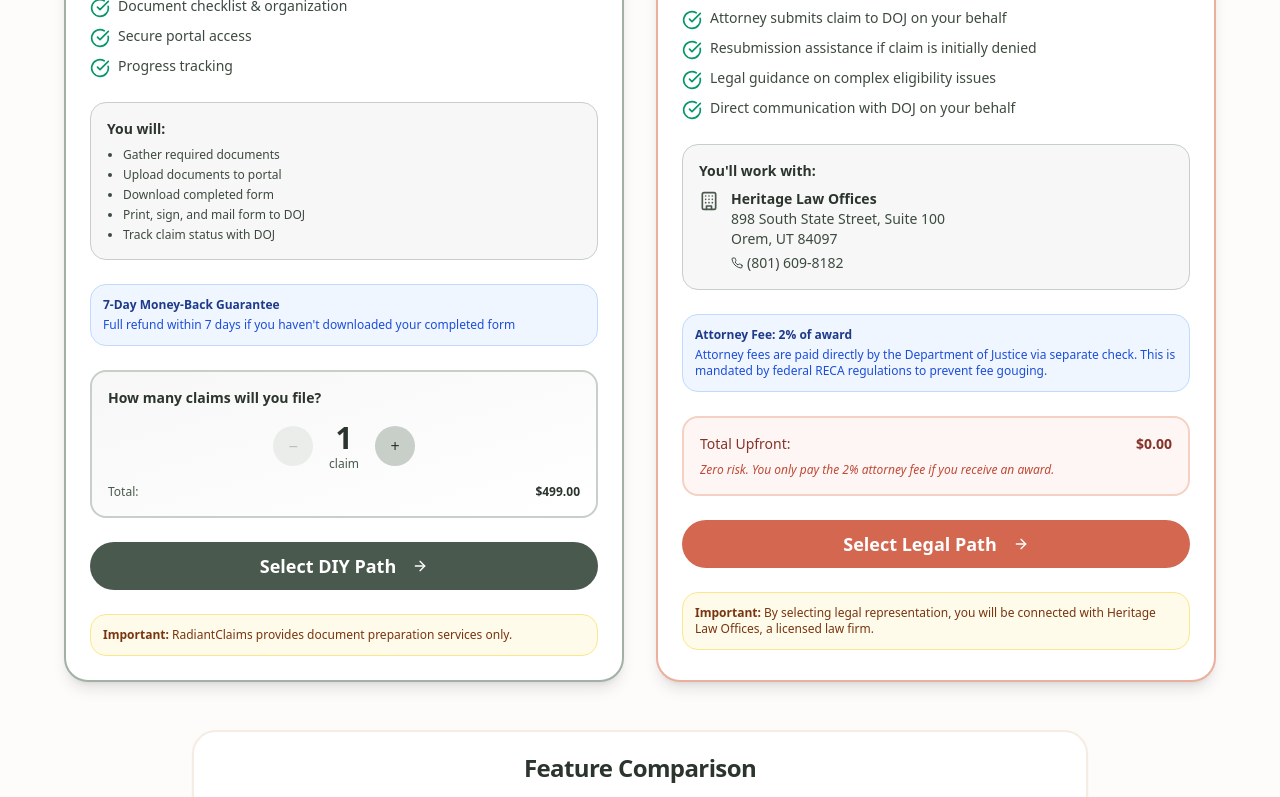
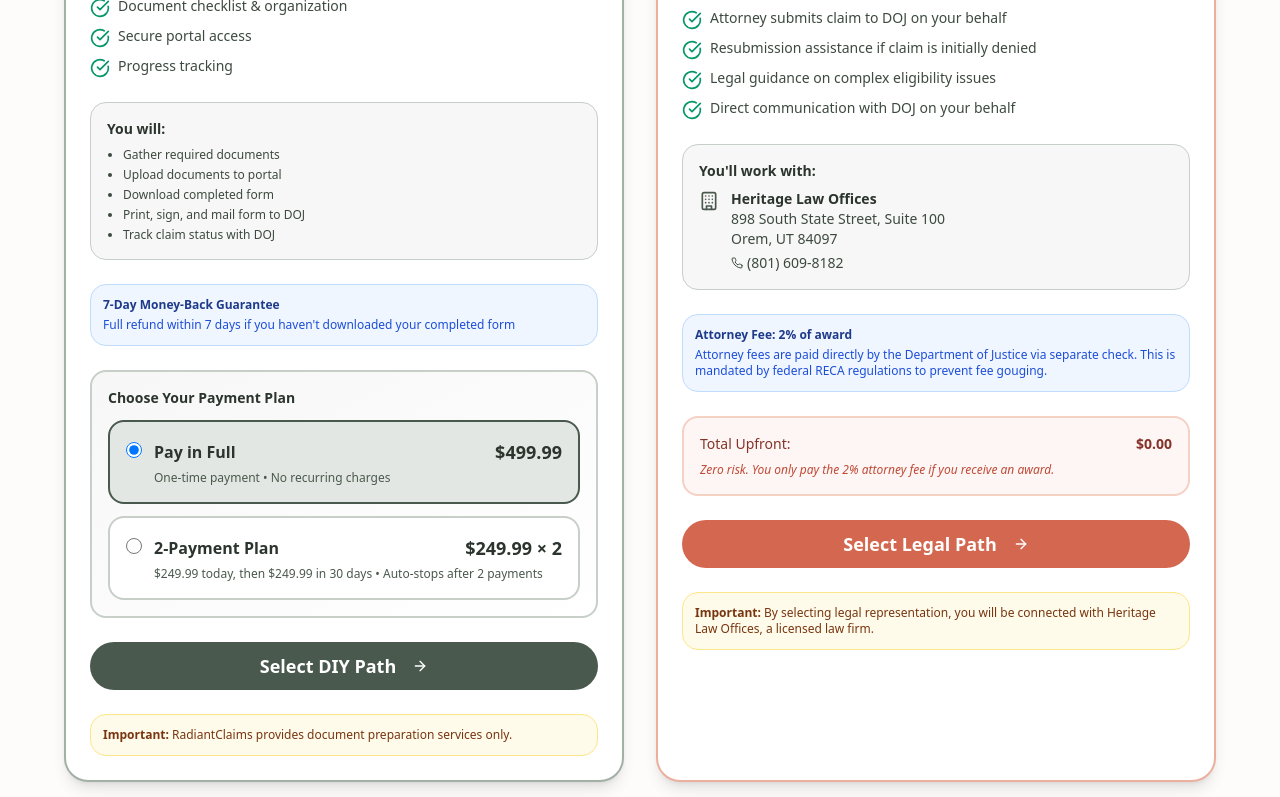
Before and after one commit to Vishai/RadiantClaims, a Next.js app: page /service-tiers in a window 1280 px wide. Shown: the part 1013-1810 px from the top of the page. Built offline with nearby package versions, Linux system fonts and the light colour scheme; no server answers.

Commit message:
adding new Stripe products and subscriptions

```diff
--- a/src/app/service-tiers/page.tsx
+++ b/src/app/service-tiers/page.tsx
@@ -29,7 +29,7 @@ import { SERVICE_TIERS } from "@/lib/constants/service-tiers";
 import { HERITAGE_LAW_OFFICES } from "@/lib/constants/heritage-law";
 import { DIYTermsAgreement } from "@/components/DIYTermsAgreement";
 import { LegalRepresentationAgreement } from "@/components/LegalRepresentationAgreement";
-import { calculateAccountPricing } from "@/lib/pricing-calculator";
+// import { calculateAccountPricing } from "@/lib/pricing-calculator"; // Deprecated - using flat pricing now
 
 function ServiceTiersContent() {
   const router = useRouter();
@@ -44,12 +44,14 @@ function ServiceTiersContent() {
   const [showEligibilityPrompt, setShowEligibilityPrompt] = useState(false);
   const [errorMessage, setErrorMessage] = useState<string | null>(null);
   const [infoMessage, setInfoMessage] = useState<string | null>(null);
+  const [paymentPlan, setPaymentPlan] = useState<"full" | "installment">(
+    "full"
+  );
 
-  // Per-claim pricing
-  const [diyClaimCount, setDiyClaimCount] = useState(1);
+  // Legacy per-claim pricing (deprecated, kept for backwards compatibility)
+  // const [diyClaimCount, setDiyClaimCount] = useState(1);
   // const [legalClaimCount, setLegalClaimCount] = useState(1);
-
-  const diyPricing = calculateAccountPricing("DIY_PREP", diyClaimCount);
+  // const diyPricing = calculateAccountPricing("DIY_PREP", diyClaimCount);
   // const legalPricing = calculateAccountPricing("LEGAL_REP", legalClaimCount);
 
   const handleSelectTier = async (tierId: "DIY_PREP" | "LEGAL_REP") => {
@@ -123,6 +125,7 @@ function ServiceTiersContent() {
         headers: { "Content-Type": "application/json" },
         body: JSON.stringify({
           tier: "DIY_PREP",
+          paymentPlan,
           policyType: "TERMS_OF_SERVICE",
           policyVersion: "1.0",
           ipAddress: window.location.hostname,
@@ -385,10 +388,10 @@ function ServiceTiersContent() {
                 </div>
                 <div className="text-right">
                   <div className="text-3xl font-bold text-sage-900">
-                    ${diyPricing.setupFeePerClaim}
+                    $499.99
                   </div>
                   <div className="text-sm font-bold text-terracotta-600">
-                    One-time Flat Fee
+                    One-time or 2 Payments
                   </div>
                 </div>
               </div>
@@ -443,43 +446,78 @@ function ServiceTiersContent() {
                 </p>
               </div>
 
-              {/* Claim Counter */}
+              {/* Payment Plan Selector */}
               <div className="rounded-lg border-2 border-sage-200 bg-gradient-to-br from-sage-50 to-white p-4">
                 <p className="mb-3 text-sm font-semibold text-sage-900">
-                  How many claims will you file?
+                  Choose Your Payment Plan
                 </p>
-                <div className="flex items-center justify-center gap-4">
-                  <button
-                    onClick={() =>
-                      setDiyClaimCount(Math.max(1, diyClaimCount - 1))
-                    }
-                    disabled={diyClaimCount <= 1}
-                    className="flex h-10 w-10 items-center justify-center rounded-full bg-sage-200 text-sage-900 transition hover:bg-sage-300 disabled:opacity-30"
+                <div className="space-y-3">
+                  {/* Full Payment Option */}
+                  <label
+                    className={`flex cursor-pointer items-start gap-3 rounded-lg border-2 p-4 transition-all ${
+                      paymentPlan === "full"
+                        ? "border-sage-600 bg-sage-100"
+                        : "border-sage-200 bg-white hover:border-sage-400"
+                    }`}
                   >
-                    −
-                  </button>
-                  <div className="text-center">
-                    <div className="text-3xl font-bold text-sage-900">
-                      {diyClaimCount}
+                    <input
+                      type="radio"
+                      name="paymentPlan"
+                      value="full"
+                      checked={paymentPlan === "full"}
+                      onChange={(e) =>
+                        setPaymentPlan(e.target.value as "full" | "installment")
+                      }
+                      className="mt-1 h-4 w-4 text-sage-600"
+                    />
+                    <div className="flex-1">
+                      <div className="flex items-center justify-between">
+                        <span className="font-semibold text-sage-900">
+                          Pay in Full
+                        </span>
+                        <span className="text-lg font-bold text-sage-900">
+                          $499.99
+                        </span>
+                      </div>
+                      <p className="mt-1 text-xs text-sage-600">
+                        One-time payment • No recurring charges
+                      </p>
                     </div>
-                    <div className="text-xs text-sage-600">
-                      {diyClaimCount === 1 ? "claim" : "claims"}
+                  </label>
+
+                  {/* Installment Plan Option */}
+                  <label
+                    className={`flex cursor-pointer items-start gap-3 rounded-lg border-2 p-4 transition-all ${
+                      paymentPlan === "installment"
+                        ? "border-sage-600 bg-sage-100"
+                        : "border-sage-200 bg-white hover:border-sage-400"
+                    }`}
+                  >
+                    <input
+                      type="radio"
+                      name="paymentPlan"
+                      value="installment"
+                      checked={paymentPlan === "installment"}
+                      onChange={(e) =>
+                        setPaymentPlan(e.target.value as "full" | "installment")
+                      }
+                      className="mt-1 h-4 w-4 text-sage-600"
+                    />
+                    <div className="flex-1">
+                      <div className="flex items-center justify-between">
+                        <span className="font-semibold text-sage-900">
+                          2-Payment Plan
+                        </span>
+                        <span className="text-lg font-bold text-sage-900">
+                          $249.99 × 2
+                        </span>
+                      </div>
+                      <p className="mt-1 text-xs text-sage-600">
+                        $249.99 today, then $249.99 in 30 days • Auto-stops
+                        after 2 payments
+                      </p>
                     </div>
-                  </div>
-                  <button
-                    onClick={() => setDiyClaimCount(diyClaimCount + 1)}
-                    className="flex h-10 w-10 items-center justify-center rounded-full bg-sage-200 text-sage-900 transition hover:bg-sage-300"
-                  >
-                    +
-                  </button>
-                </div>
-                <div className="mt-3 space-y-1 text-xs text-sage-600">
-                  <div className="flex justify-between">
-                    <span>Total:</span>
-                    <span className="font-semibold text-sage-900">
-                      ${diyPricing.firstMonthTotal.toFixed(2)}
-                    </span>
-                  </div>
+                  </label>
                 </div>
               </div>
 
@@ -860,6 +898,7 @@ function ServiceTiersContent() {
               setIsLoading(false);
             }}
             isLoading={isLoading}
+            paymentPlan={paymentPlan}
           />
         </DialogContent>
       </Dialog>
--- a/src/components/DIYTermsAgreement.tsx
+++ b/src/components/DIYTermsAgreement.tsx
@@ -10,18 +10,25 @@ interface DIYTermsAgreementProps {
   onAccept: () => void;
   onDecline: () => void;
   isLoading?: boolean;
+  paymentPlan?: "full" | "installment";
 }
 
 export function DIYTermsAgreement({
   onAccept,
   onDecline,
   isLoading = false,
+  paymentPlan = "full", // eslint-disable-line @typescript-eslint/no-unused-vars
 }: DIYTermsAgreementProps) {
   const [hasRead, setHasRead] = useState(false);
   const [hasAgreed, setHasAgreed] = useState(false);
   const [acknowledgeRefund, setAcknowledgeRefund] = useState(false);
 
   const canAccept = hasRead && hasAgreed && acknowledgeRefund;
+
+  // Calculate pricing based on plan (for potential future use)
+  // const pricing = paymentPlan === "installment"
+  //   ? { total: "$499.98", payment: "$249.99 × 2 payments" }
+  //   : { total: "$499.99", payment: "$499.99 one-time" };
 
   return (
     <div className="space-y-6">
@@ -93,31 +100,39 @@ export function DIYTermsAgreement({
                 2. PRICING & PAYMENT TERMS
               </h4>
               <div className="rounded-lg border border-sage-200 bg-sage-50 p-4">
-                <p className="font-semibold text-sage-900">
-                  Payment Structure:
-                </p>
-                <ul className="ml-6 mt-2 list-disc space-y-1 text-sage-900">
+                <p className="font-semibold text-sage-900">Payment Options:</p>
+                <ul className="ml-6 mt-2 list-disc space-y-2 text-sage-900">
                   <li>
-                    <strong>Setup Fee:</strong> $149.99 (one-time, paid at
-                    signup)
+                    <strong>Pay in Full:</strong> $499.99 one-time payment (no
+                    recurring charges)
                   </li>
                   <li>
-                    <strong>Monthly Subscription:</strong> $24.99/month (billed
-                    monthly until canceled)
+                    <strong>2-Payment Installment Plan:</strong> $249.99 × 2
+                    payments
+                    <ul className="list-circle ml-6 mt-1 text-sm text-sage-700">
+                      <li>First payment: $249.99 at signup</li>
+                      <li>Second payment: $249.99 after 30 days</li>
+                      <li>
+                        Total: $499.98 (automatically stops after 2 payments)
+                      </li>
+                    </ul>
                   </li>
                 </ul>
               </div>
               <p className="mt-3">
                 <strong>Payment Authorization:</strong> By accepting this
                 agreement, you authorize RadiantClaims to charge your payment
-                method:
+                method according to your selected payment plan:
               </p>
               <ul className="ml-6 mt-2 list-disc space-y-1">
-                <li>$149.99 setup fee immediately upon signup</li>
-                <li>$24.99 monthly on the same day each month thereafter</li>
                 <li>
-                  Subscription continues until you cancel through your account
-                  settings
+                  <strong>Full Payment:</strong> $499.99 charged immediately
+                  (one-time)
+                </li>
+                <li>
+                  <strong>Installment Plan:</strong> $249.99 charged
+                  immediately, then $249.99 after 30 days (subscription
+                  automatically cancels after 2 payments)
                 </li>
               </ul>
             </section>
--- a/src/components/contact-agent/FloatingContactAgent.tsx
+++ b/src/components/contact-agent/FloatingContactAgent.tsx
@@ -35,9 +35,9 @@ export function FloatingContactAgent({
         <Button
           onClick={() => setIsOpen(true)}
           size="lg"
-          className="h-14 w-14 rounded-full shadow-lg transition-all hover:shadow-xl"
+          className="h-14 w-14 rounded-full bg-terracotta-500 shadow-lg transition-all hover:bg-terracotta-600 hover:shadow-xl"
         >
-          <MessageCircle className="h-6 w-6" />
+          <MessageCircle className="h-6 w-6 text-white" />
         </Button>
 
         {/* Tooltip */}
```
Also changed, not shown: 1 other file (tests, documents, lock files or other folders).
